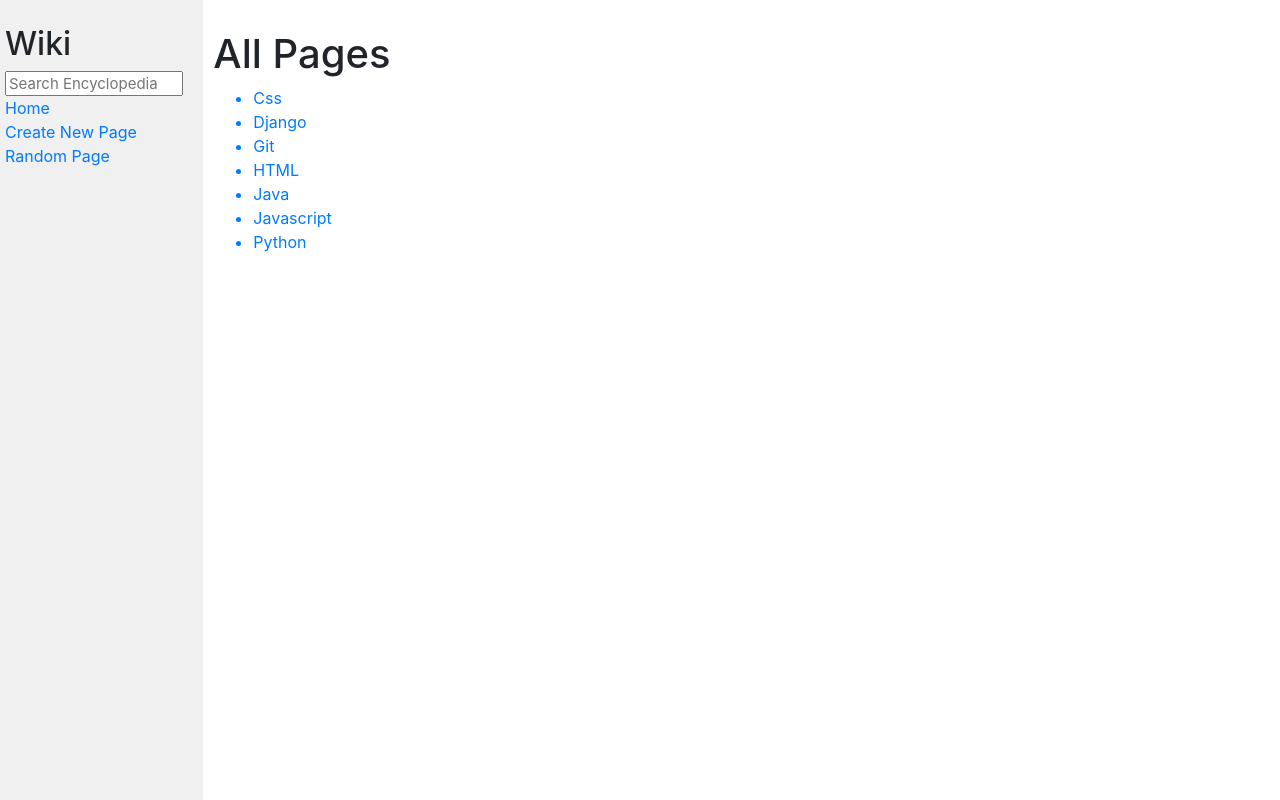
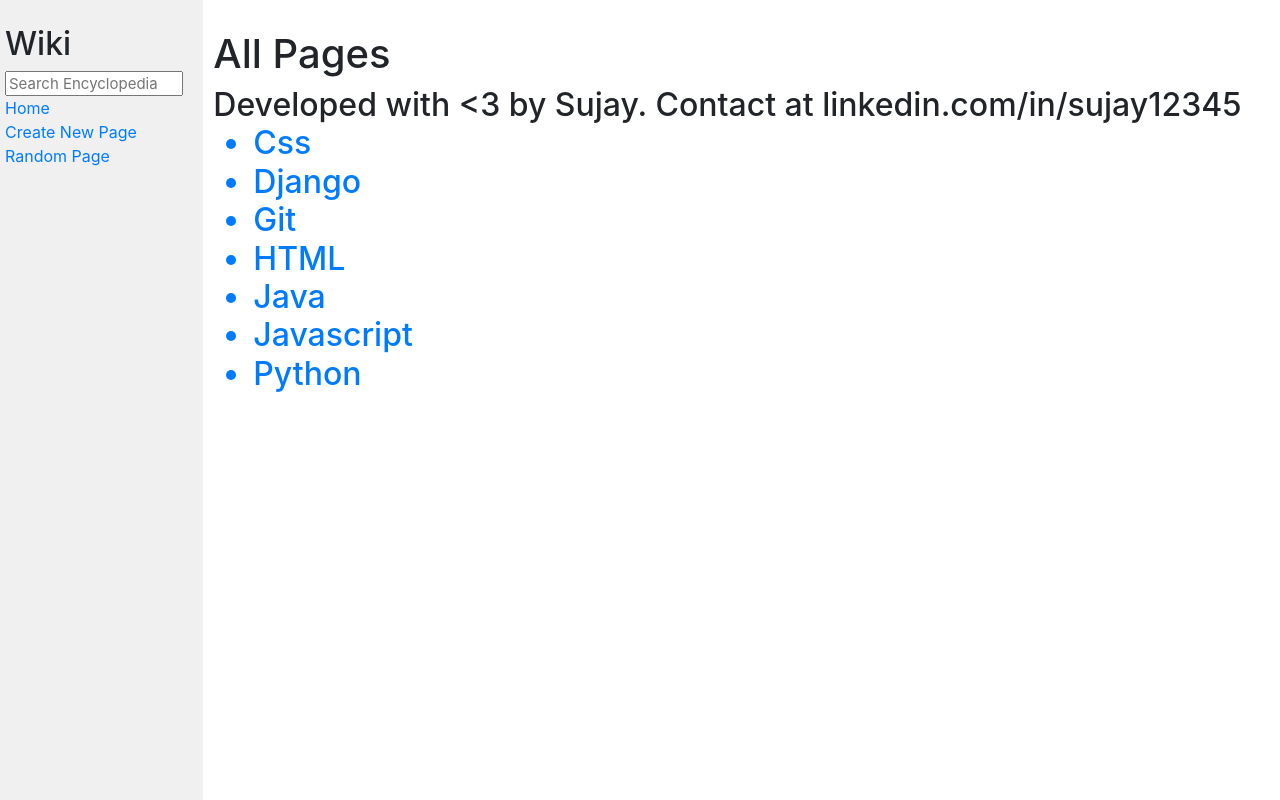
Before and after one commit to sujaysreedharg/wikipedia-website-using-django, a Django app: page / in a window 1280 px wide. Run offline with Django 3.2, Linux system fonts and the light colour scheme; some libraries are stand-ins or nearby versions.

Commit message:
Update index.html

```diff
--- a/encyclopedia/templates/encyclopedia/index.html
+++ b/encyclopedia/templates/encyclopedia/index.html
@@ -6,6 +6,7 @@
 
 {% block body %}
     <h1>All Pages</h1>
+    <h2> Developed with <3 by Sujay. Contact at linkedin.com/in/sujay12345
 
     <ul>
         {% for entry in entries %}
```
